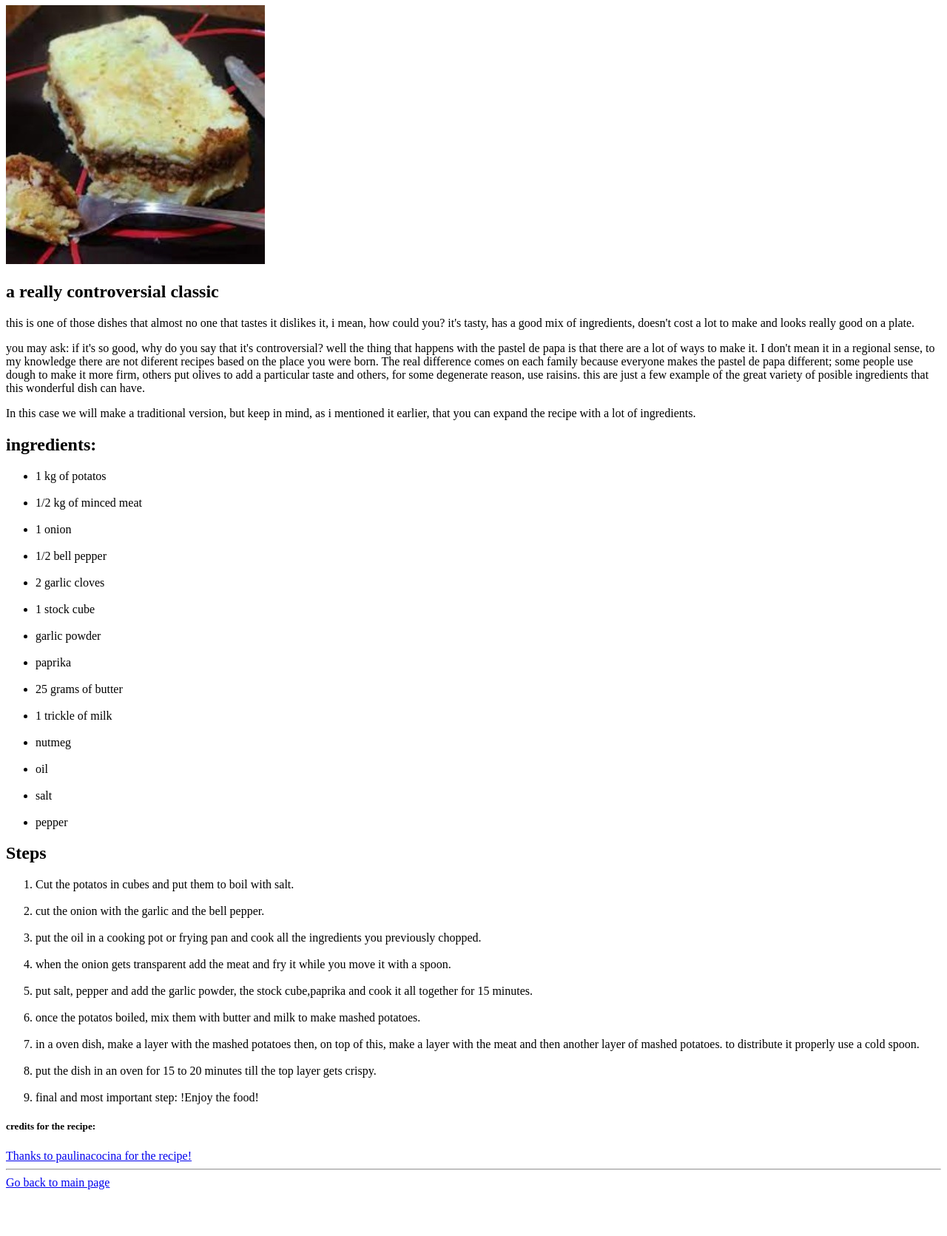
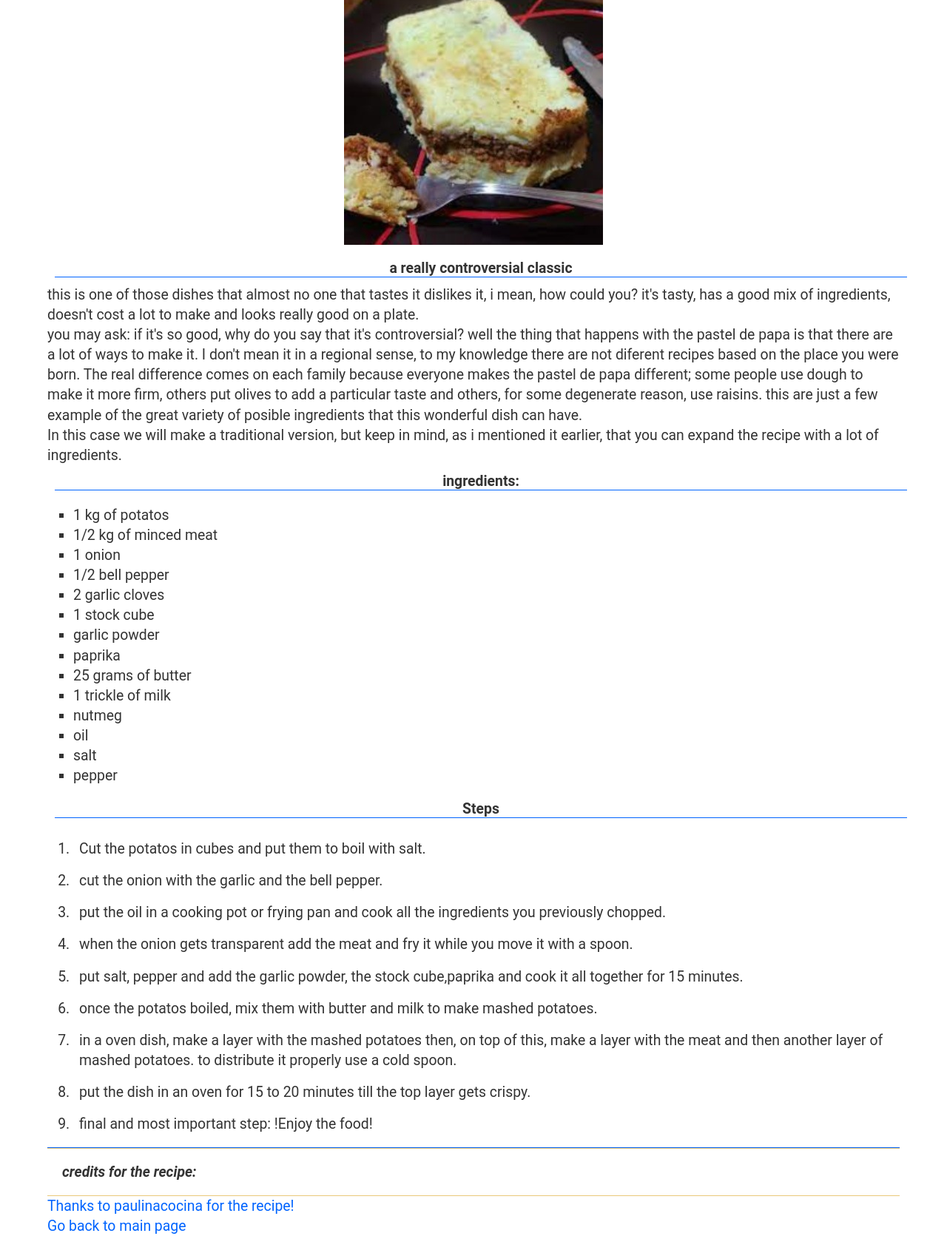
Before and after one commit to enzo0989/odin-recipes, a plain HTML site: page recipes/pastel-papa.html in a window 1280 px wide. Shown: the part 73-1744 px from the top of the page at 74% size. Before the commit the page ends 1689 px from the top, so only its background shows below. Drawn offline with Linux system fonts and the light colour scheme.

Commit message:
added styles and modified all pages added a styles file to the recipes and main page and changed almost all the html content on all the pages

```diff
--- a/recipes/pastel-papa.html
+++ b/recipes/pastel-papa.html
@@ -1,72 +1,114 @@
 <!DOCTYPE html>
 <html lang="en">
   <head>
-    <meta charset="UTF-8">
-    <meta name="viewport" content="width=device-width, initial-scale=1.0">
+    <meta charset="UTF-8" />
+    <meta name="viewport" content="width=device-width, initial-scale=1.0" />
     <title>Pastel de Papa Recipe</title>
+    <link rel="stylesheet" href="../styles.css" />
   </head>
   <body>
-    <h1>Pastel de Papa/ Potato Cake</h1>
-    <img src="../images/pastel.jpg" alt="the finished potato cake recipe">
-    <h2>a really controversial classic</h2>
-    <p>this is one of those dishes that almost no one that tastes it dislikes it, i mean, how could you? it's tasty, has a good mix of ingredients, doesn't cost a lot to make and looks really good on a plate. </p>
-    <p>you may ask: if it's so good, why do you say that it's controversial? well the thing that happens with the pastel de papa is that there are a lot of ways to make it. I don't mean it in a regional sense, to my knowledge there are not diferent recipes based on the place you were born. The real difference comes on each family because everyone makes the pastel de papa different; some people use dough to make it more firm, others put olives to add a particular taste and others, for some degenerate reason, use raisins.
-        this are just a few example of the great variety of posible ingredients that this wonderful dish can have.
+    <header class="header">
+      <h1>Pastel de Papa / Potato Cake</h1>
+    </header>
+    <div class="recipe-desc">
+      <div class="img-div">
+        <img src="../images/pastel.jpg" alt="the finished potato cake recipe" />
+      </div>
+      <h2 class="header">a really controversial classic</h2>
+      <p>
+        this is one of those dishes that almost no one that tastes it dislikes
+        it, i mean, how could you? it's tasty, has a good mix of ingredients,
+        doesn't cost a lot to make and looks really good on a plate.
       </p>
-    <p>In this case we will make a traditional version, but keep in mind, as i mentioned it earlier, that you can expand the recipe with a lot of ingredients.</p>
-    <h2>ingredients:</h2>
+      <p>
+        you may ask: if it's so good, why do you say that it's controversial?
+        well the thing that happens with the pastel de papa is that there are a
+        lot of ways to make it. I don't mean it in a regional sense, to my
+        knowledge there are not diferent recipes based on the place you were
+        born. The real difference comes on each family because everyone makes
+        the pastel de papa different; some people use dough to make it more
+        firm, others put olives to add a particular taste and others, for some
+        degenerate reason, use raisins. this are just a few example of the great
+        variety of posible ingredients that this wonderful dish can have.
+      </p>
+      <p>
+        In this case we will make a traditional version, but keep in mind, as i
+        mentioned it earlier, that you can expand the recipe with a lot of
+        ingredients.
+      </p>
+    </div>
+    <div class="ing">
+      <h3 class="header">ingredients:</h3>
+      <ul class="ing-list">
+        <li class="ing-item">1 kg of potatos</li>
+        <li class="ing-item">1/2 kg of minced meat</li>
+        <li class="ing-item">1 onion</li>
+        <li class="ing-item">1/2 bell pepper</li>
+        <li class="ing-item">2 garlic cloves</li>
+        <li class="ing-item">1 stock cube</li>
+        <li class="ing-item">garlic powder</li>
+        <li class="ing-item">paprika</li>
+        <li class="ing-item">25 grams of butter</li>
+        <li class="ing-item">1 trickle of milk</li>
+        <li class="ing-item">nutmeg</li>
+        <li class="ing-item">oil</li>
+        <li class="ing-item">salt</li>
+        <li class="ing-item">pepper</li>
+      </ul>
+    </div>
+    <div class="steps">
+      <h3 class="header">Steps</h3>
+      <div class="steps-cont">
+        <ol class="steps-list">
+          <li class="steps-item">
+            Cut the potatos in cubes and put them to boil with salt.
+          </li>
+          <li class="steps-item">
+            cut the onion with the garlic and the bell pepper.
+          </li>
+          <li class="steps-item">
+            put the oil in a cooking pot or frying pan and cook all the
+            ingredients you previously chopped.
+          </li>
+          <li class="steps-item">
+            when the onion gets transparent add the meat and fry it while you
+            move it with a spoon.
+          </li>
+          <li class="steps-item">
+            put salt, pepper and add the garlic powder, the stock cube,paprika
+            and cook it all together for 15 minutes.
+          </li>
+          <li class="steps-item">
+            once the potatos boiled, mix them with butter and milk to make
+            mashed potatoes.
+          </li>
+          <li class="steps-item">
+            in a oven dish, make a layer with the mashed potatoes then, on top
+            of this, make a layer with the meat and then another layer of mashed
+            potatoes. to distribute it properly use a cold spoon.
+          </li>
+          <li class="steps-item">
+            put the dish in an oven for 15 to 20 minutes till the top layer gets
+            crispy.
+          </li>
+          <li class="steps-item">
+            final and most important step: !Enjoy the food!
+          </li>
+        </ol>
+      </div>
+    </div>
+    <footer>
+      <h5 class="header-sub">credits for the recipe:</h5>
       <ul>
-        <li>1 kg of potatos</li>
-        <br>
-        <li>1/2 kg of minced meat</li>
-        <br>
-        <li>1 onion</li>
-        <br>
-        <li>1/2 bell pepper</li>
-        <br>
-        <li>2 garlic cloves</li>
-        <br>
-        <li>1 stock cube</li>
-        <br>
-        <li>garlic powder</li>
-        <br>
-        <li>paprika</li>
-        <br>
-        <li>25 grams of butter</li>
-        <br>
-        <li>1 trickle of milk</li>
-        <br>
-        <li>nutmeg</li>
-        <br>
-        <li>oil</li>
-        <br>
-        <li>salt</li>
-        <br>
-        <li>pepper</li>
+        <li>
+          <a
+            href="https://www.paulinacocina.net/pastel-de-papas/15"
+            target="_blank"
+            >Thanks to paulinacocina for the recipe!</a
+          >
+        </li>
+        <li><a href="../index.html">Go back to main page</a></li>
       </ul>
-    <h2>Steps</h2>
-    <ol>
-        <li>Cut the potatos in cubes and put them to boil with salt.</li>
-        <br>
-        <li>cut the onion with the garlic and the bell pepper.</li>
-        <br>
-        <li>put the oil in a cooking pot or frying pan and cook all the ingredients you previously chopped.</li>
-        <br>
-        <li>when the onion gets transparent add the meat and fry it while you move it with a spoon.</li>
-        <br>
-        <li>put salt, pepper and add the garlic powder, the stock cube,paprika and cook it all together for 15 minutes.</li>
-        <br>
-        <li>once the potatos boiled, mix them with butter and milk to make mashed potatoes.</li>
-        <br>
-        <li>in a oven dish, make a layer with the mashed potatoes then, on top of this, make a layer with the meat and then another layer of mashed potatoes. to distribute it properly use a cold spoon.</li>
-        <br>
-        <li>put the dish in an oven for 15 to 20 minutes till the top layer gets crispy.</li>
-        <br>
-        <li>final and most important step: !Enjoy the food!</li>
-    </ol>
-    <h5>credits for the recipe:</h5>
-    <a href="https://www.paulinacocina.net/pastel-de-papas/15" target="_blank">Thanks to paulinacocina for the recipe!</a>
-    <hr>
-    <a href="../index.html">Go back to main page</a>
+    </footer>
   </body>
 </html>
--- /dev/null
+++ b/styles.css
@@ -0,0 +1,95 @@
+* {
+  margin: 0;
+  padding: 0;
+  box-sizing: border-box;
+  font-size: 1.1rem;
+}
+
+:root {
+  --lightblue: rgb(00, 100, 255);
+  --sun: rgba(218, 165, 32, 0.6);
+}
+
+body {
+  font-family: "Roboto", sans-serif;
+  color: #333;
+  width: 90%;
+  margin: auto;
+}
+
+.header {
+  text-align: center;
+  margin: 10px;
+  width: 100%;
+  border-bottom: 1px solid var(--lightblue);
+}
+
+.header-sub {
+  font-style: italic;
+  border-bottom: 1px solid var(--sun);
+  border-top: 1px solid var(--sun);
+  padding: 20px;
+}
+
+.main {
+  margin: 30px auto;
+}
+.recipes-list {
+  margin: 25px 0;
+  border: 3px dashed var(--lightblue);
+}
+
+.recipes-item {
+  margin: auto;
+  padding: 10px;
+  text-align: center;
+  font-size: 1.5rem;
+}
+
+/* list Styles */
+a {
+  text-decoration: none;
+  color: var(--lightblue);
+}
+
+a:hover {
+  color: var(--sun);
+}
+
+ul > li {
+  list-style: none;
+}
+
+
+.ing-list > li {
+    list-style:square;
+}
+
+.ing-list, .steps-list {
+    margin-left: 25px;
+    padding: 10px;
+}
+
+.steps {
+  border-bottom: 1px solid var(--lightblue);
+}
+
+.steps-item {
+  padding: 8px;
+}
+
+.steps-p {
+    padding: 10px;
+    font-style: italic;
+}
+/* styles for other elements */
+
+img {
+  padding: 10px;
+  display: block;
+  margin: auto;
+}
+
+p, li {
+    line-height: 1.4;
+}
```
Also changed, not shown: index.html (+26 -16 lines), recipes/empanadas-tucumanas.html (+124 -60 lines), recipes/torta.html (+89 -34 lines). Lines whose indentation alone changed are shown as unchanged.
